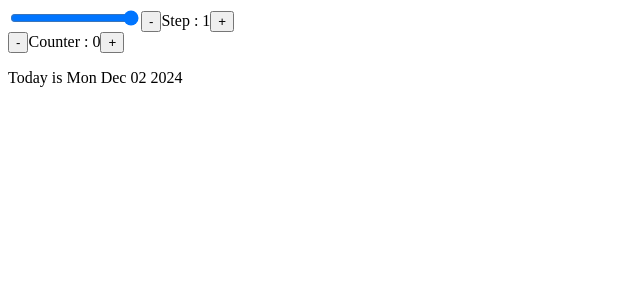
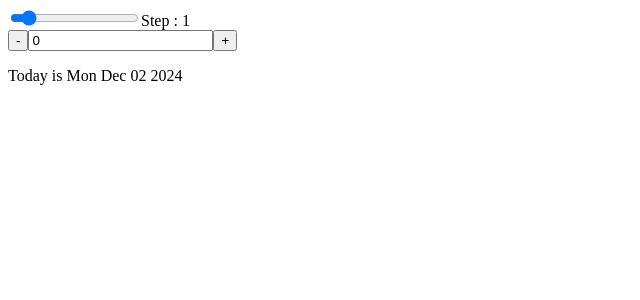
Before and after one commit to newcodesubed/frontend_base, a React (Create React App) app in the folder counter/: page / in a window 1280 px wide. Shown: the top 300 px of the page, without its empty margins (0-640 px from the left). Built offline with nearby package versions, Linux system fonts and the light colour scheme.

Commit message:
Refactor: use  of control element to update count and step

```diff
--- a/counter/src/App.js
+++ b/counter/src/App.jsx
@@ -11,20 +11,31 @@
 function Counter() {
   const [count, setCount] = useState(0);
   const [step, setStep] = useState(1);
+  const [isRunning, setIsRunning] = useState(false);
   var d = new Date();
   d.setDate(d.getDate() + count);
 
   return (
     <>
       <div>
-        <input type="range" min="0" max="10" />
-        <button onClick={() => setStep((s) => s - 1)}>-</button>
+        <input
+          type="range"
+          min="0"
+          max="10"
+          value={step}
+          onChange={(e) => setStep(Number(e.target.value))}
+        />
+        {/* <button onClick={() => setStep((s) => s - 1)}>-</button> */}
         <span>Step : {step}</span>
-        <button onClick={() => setStep((s) => s + 1)}>+</button>
+        {/* <button onClick={() => setStep((s) => s + 1)}>+</button> */}
       </div>
       <div>
         <button onClick={() => setCount((c) => c - step)}>- </button>
-        <span>Counter : {count}</span>
+        <input
+          type="text"
+          value={count}
+          onChange={(e) => setCount(Number(e.target.value))}
+        />
         <button onClick={() => setCount((c) => c + step)}>+</button>
       </div>
       <p>
@@ -37,6 +48,7 @@
         </span>
         <span>{d.toDateString()}</span>
       </p>
+      {/* <button value={isRunning} onClick={setCount(count=0)}>Reset</button> */}
     </>
   );
 }
```
